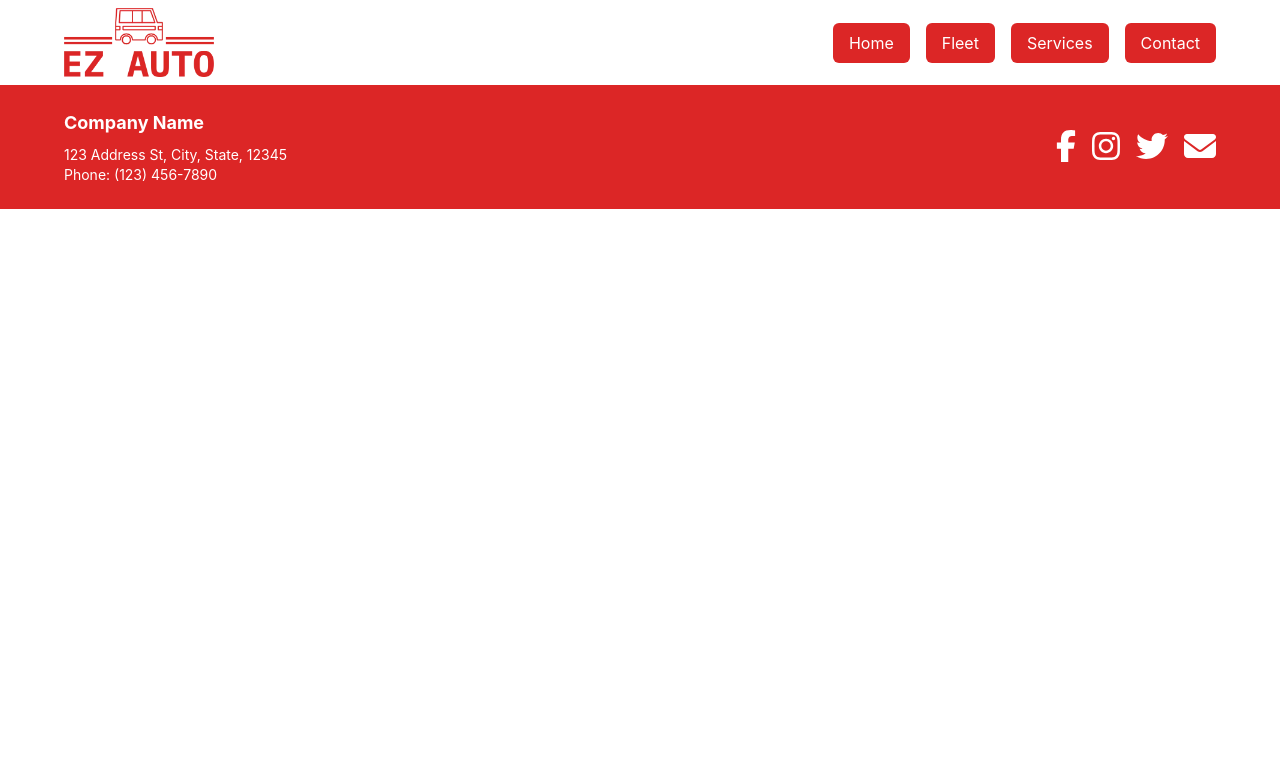
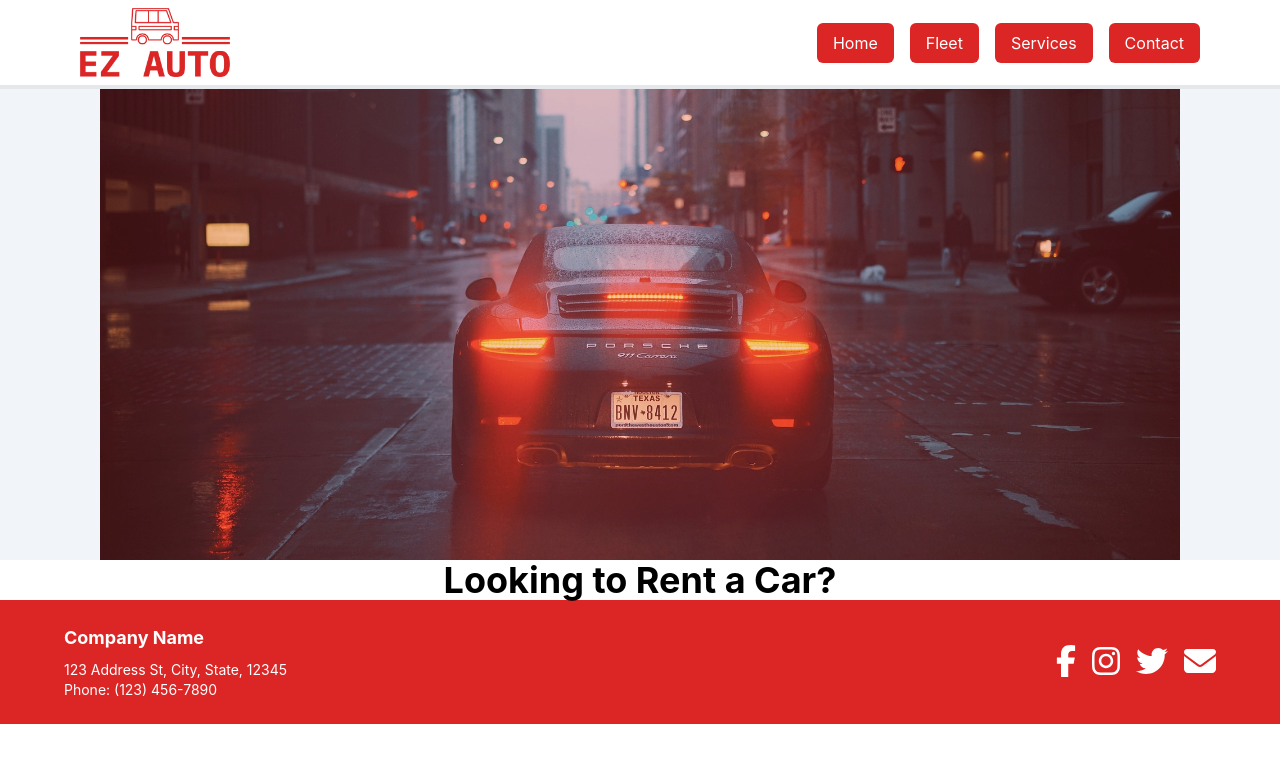
Before and after one commit to MaximPotapchik/autorentals, a Next.js app: page / in a window 1280 px wide. Shown: the top 762 px of the page. Built offline with nearby package versions, Linux system fonts and the light colour scheme.

Commit message:
added image and basic text to home

```diff
--- /dev/null
+++ b/components/homepage/WelcomeSection.tsx
@@ -0,0 +1,15 @@
+import TextBelowImage from "./top/TextBelowImage";
+import TopImage from "./top/TopImage";
+
+const WelcomeSection = () => {
+    return (
+
+        <div>
+            <TopImage />
+            <TextBelowImage />
+        </div>
+
+    );
+}
+
+export default WelcomeSection;
--- /dev/null
+++ b/components/homepage/top/TextBelowImage.tsx
@@ -0,0 +1,9 @@
+const TextBelowImage = () => {
+    return (
+        <div>
+            <h1 className="text-4xl font-bold text-center ">Looking to Rent a Car?</h1>
+        </div>
+     );
+}
+
+export default TextBelowImage;
--- /dev/null
+++ b/components/homepage/top/TopImage.tsx
@@ -0,0 +1,13 @@
+import Image from "next/image";
+
+const TopImage = () => {
+    return (
+    <div className="flex justify-center bg-slate-100 ">
+        <div className="bg-red-600">
+        <Image src="/FrontHero.jpg" alt='landingpageimg' height={720} width={1080} className="opacity-75"/>
+        </div>
+    </div>
+    );
+}
+
+export default TopImage;
--- a/components/layout comps/Header.tsx
+++ b/components/layout comps/Header.tsx
@@ -2,7 +2,7 @@ import Image from "next/image";
 
 const Header = () => {
   return (
-    <nav className="flex items-center justify-between py-2 px-4 lg:px-16">
+    <nav className="flex items-center justify-between py-2 px-4 lg:px-20 sm:border-b-4 border-b-2">
       <div className="flex items-center">
       <Image src="/download.webp" alt="logo" width={150} height={100} />
 
--- a/src/pages/index.tsx
+++ b/src/pages/index.tsx
@@ -2,6 +2,7 @@
 import { type NextPage } from "next";
 import Head from "next/head";
 import Link from "next/link";
+import WelcomeSection from "components/homepage/WelcomeSection";
 
 const Home: NextPage = () => {
   return (
@@ -12,7 +13,7 @@ const Home: NextPage = () => {
         <link rel="icon" href="/favicon.ico" />
         <link rel="stylesheet" href="https://cdnjs.cloudflare.com/ajax/libs/font-awesome/6.4.0/css/all.min.css" integrity="sha512-iecdLmaskl7CVkqkXNQ/ZH/XLlvWZOJyj7Yy7tcenmpD1ypASozpmT/E0iPtmFIB46ZmdtAc9eNBvH0H/ZpiBw==" crossOrigin="anonymous" referrerPolicy="no-referrer" />
       </Head>
-
+      <WelcomeSection />
     </>
   );
 };
```
Also changed, not shown: public/FrontHero.jpg (added), 1 other file (tests, documents, lock files or other folders).
